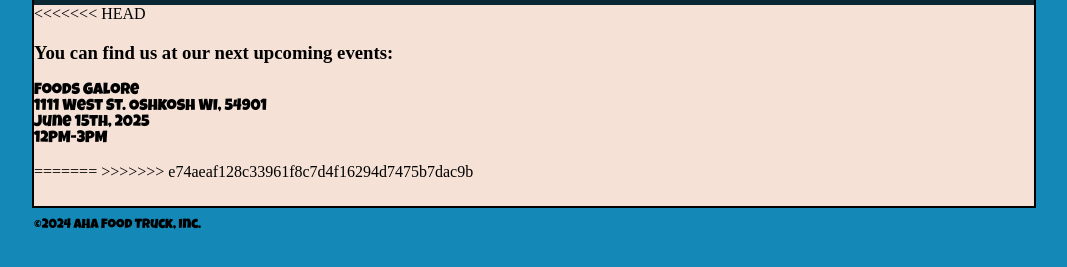
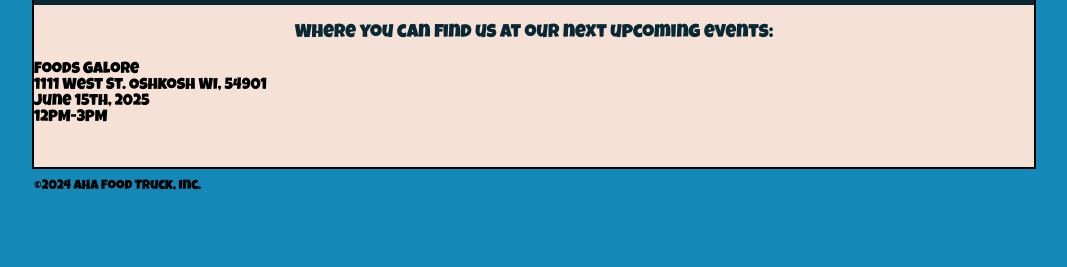
Before and after one commit to AndyyYang/js-final-project, a website: page web/index.html in a window 1280 px wide. Shown: the part 285-552 px from the top of the page, without its empty margins (106-1173 px from the left). Drawn offline with Linux system fonts and the light colour scheme.

Commit message:
adjusted css

```diff
--- a/styles/styles.css
+++ b/styles/styles.css
@@ -54,11 +54,12 @@
     text-align: center;
     font-family: "Luckiest Guy", cursive;
     font-weight: 400;
+    font-size: 180%;
     font-style: normal;
     color: #092834;
 }
 
-h2 {
+h2, h3 {
     text-align: center;
     font-family: "Luckiest Guy", cursive;
     font-weight: 200;
--- a/web/index.html
+++ b/web/index.html
@@ -18,22 +18,15 @@
                 <ul><a href="admin.html"> Admin</a></ul>
             </nav>
             <section class="">
-
-<<<<<<< HEAD
-                <h3>You can find us at our next upcoming events:</h3>
+                <h3>Where you can find us at our next upcoming events:</h3>
                 <p>Foods Galore<br>
                 1111 West St. Oshkosh WI, 54901 <br>
                 June 15th, 2025<br>
                 12PM-3PM</p>
-=======
->>>>>>> e74aeaf128c33961f8c7d4f16294d7475b7dac9b
-
-
-
-                <footer>
-                    <p><small>&copy;2024 AHA Food Truck, Inc.</small></p>
-                </footer>
             </section>
+            <footer>
+                <p><small>&copy;2024 AHA Food Truck, Inc.</small></p>
+            </footer>
         </div>
     </body>
 </html>
```
Also changed, not shown: web/admin.html (+3 -3 lines), web/menu.html (+5 -16 lines).
